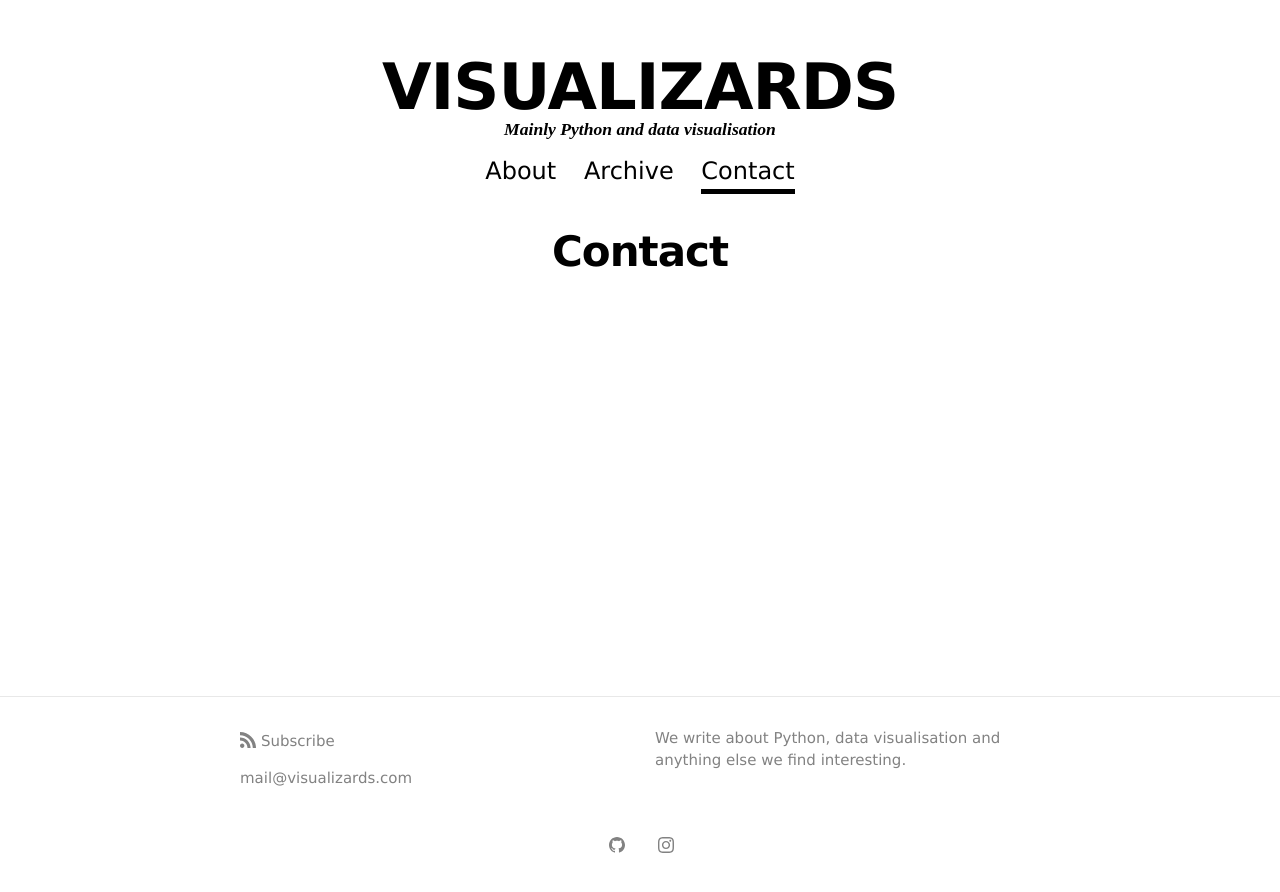
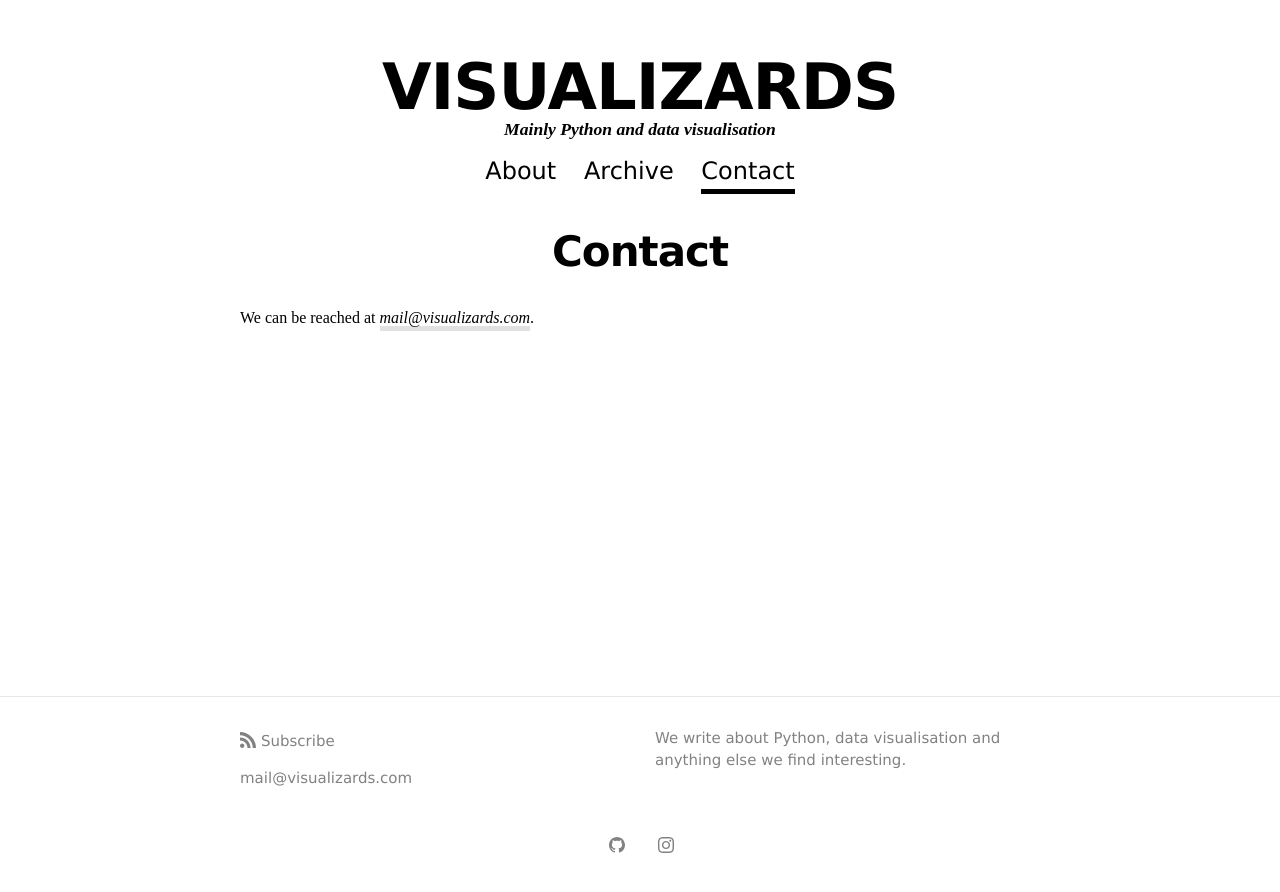
Before and after one commit to visualizards/visualizards.github.io, a Jekyll site: the page built from contact.md, in a window 1280 px wide. Shown: the top 892 px of the page. Built offline with Jekyll 4.4.1, drawn with Linux system fonts in a browser that asks for light colours; some web fonts are replaced; comment, search, counter and statistics services are not loaded.

Commit message:
Added placeholder text in contact page

```diff
--- a/contact.md
+++ b/contact.md
@@ -3,3 +3,6 @@ layout: page
 title: Contact
 permalink: /contact/
 ---
+
+
+We can be reached at [mail@visualizards.com](mailto:mail@visualizards.com).
```
